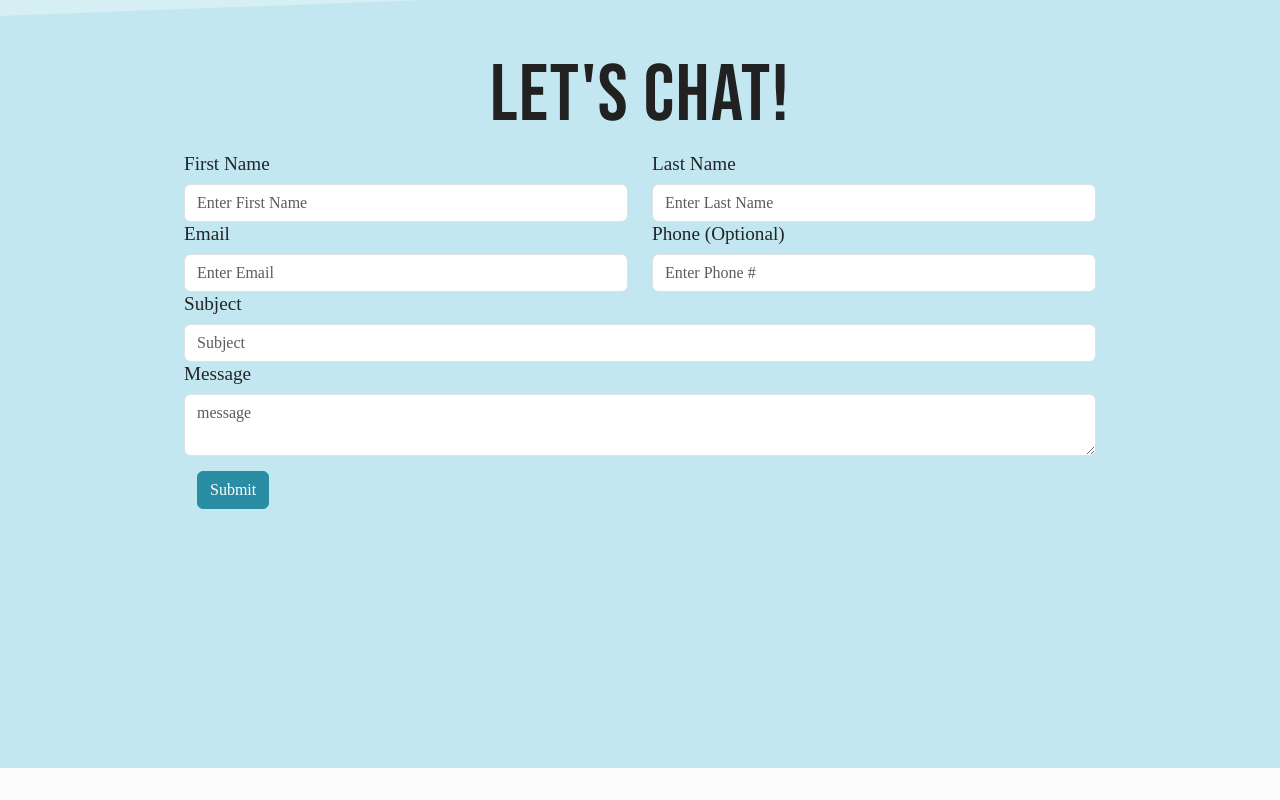
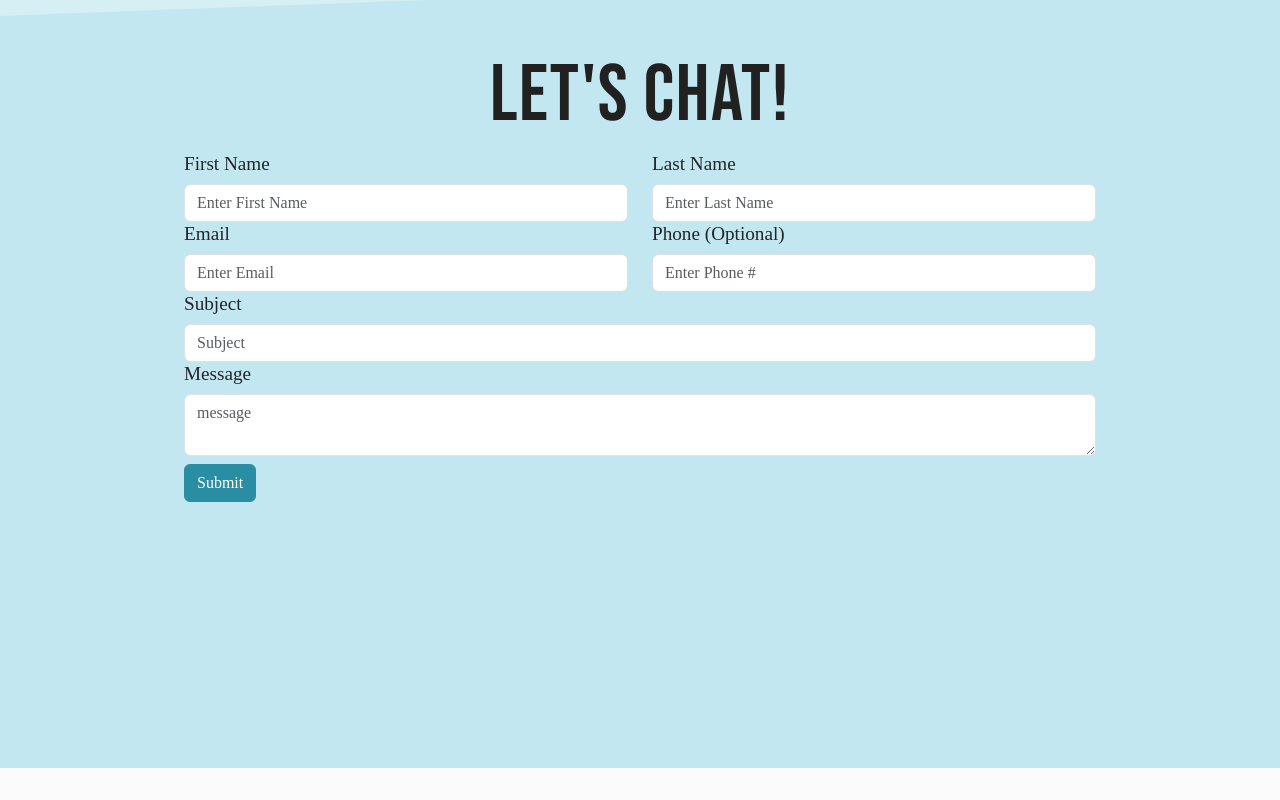
Before and after one commit to SLSmith64/portfolio-7-9-2024, a plain HTML site: page index.html in a window 1280 px wide. Shown: the part 5726-6526 px from the top of the page. Drawn offline with nearby package versions, Linux system fonts and the light colour scheme.

Commit message:
Fixed form Button

```diff
--- a/index.html
+++ b/index.html
@@ -614,9 +614,7 @@
                                         placeholder="message" required></textarea>
                                 </div>
                                 <div class="justify-content-start mt-2 mb-5">
-                                    <button type="button" class="btn">
-                                        <a class="btn btn-primary" href="#" type="submit" value="Submit">Submit</a>
-                                    </button>
+                                    <button type="submit" class="btn btn-primary">Submit</button>
                                 </div>
                             </div>
                         </form>
```
